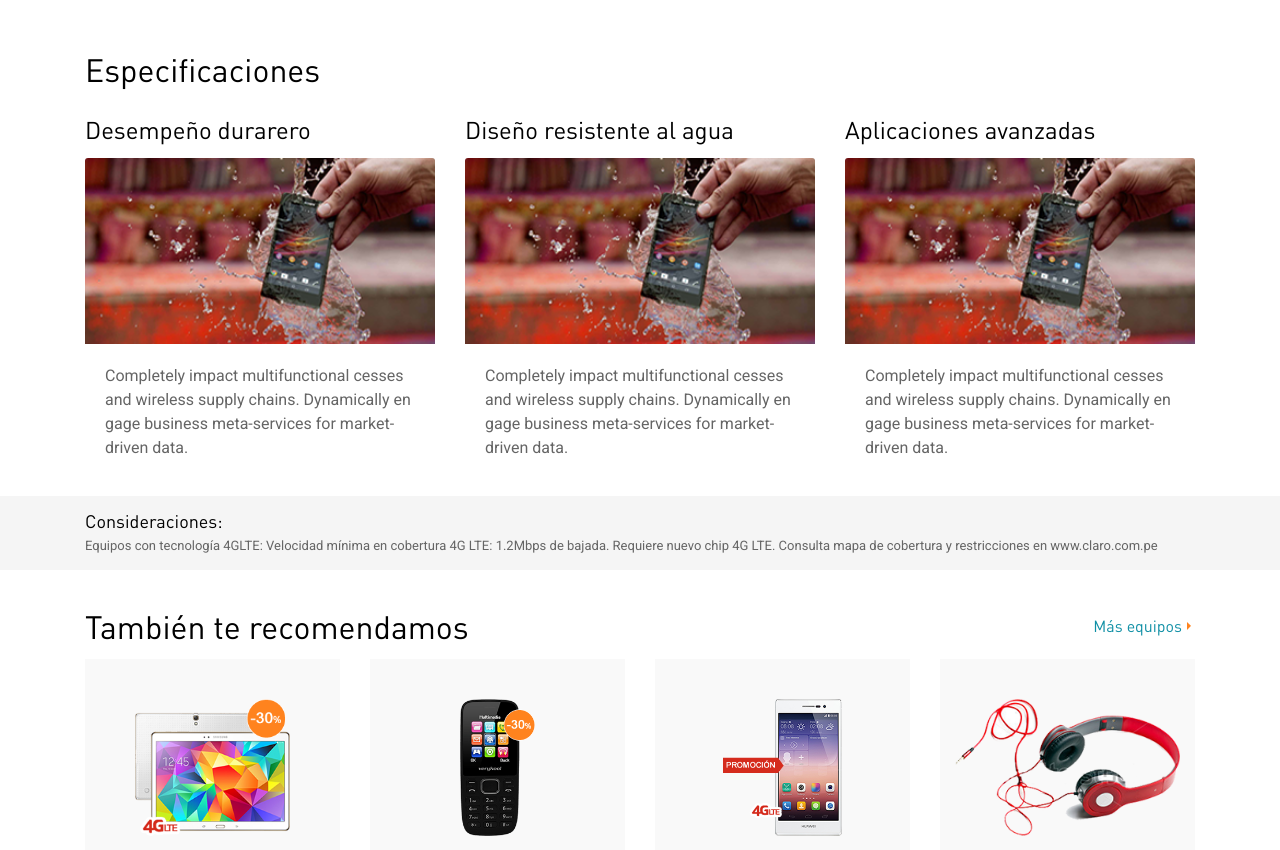
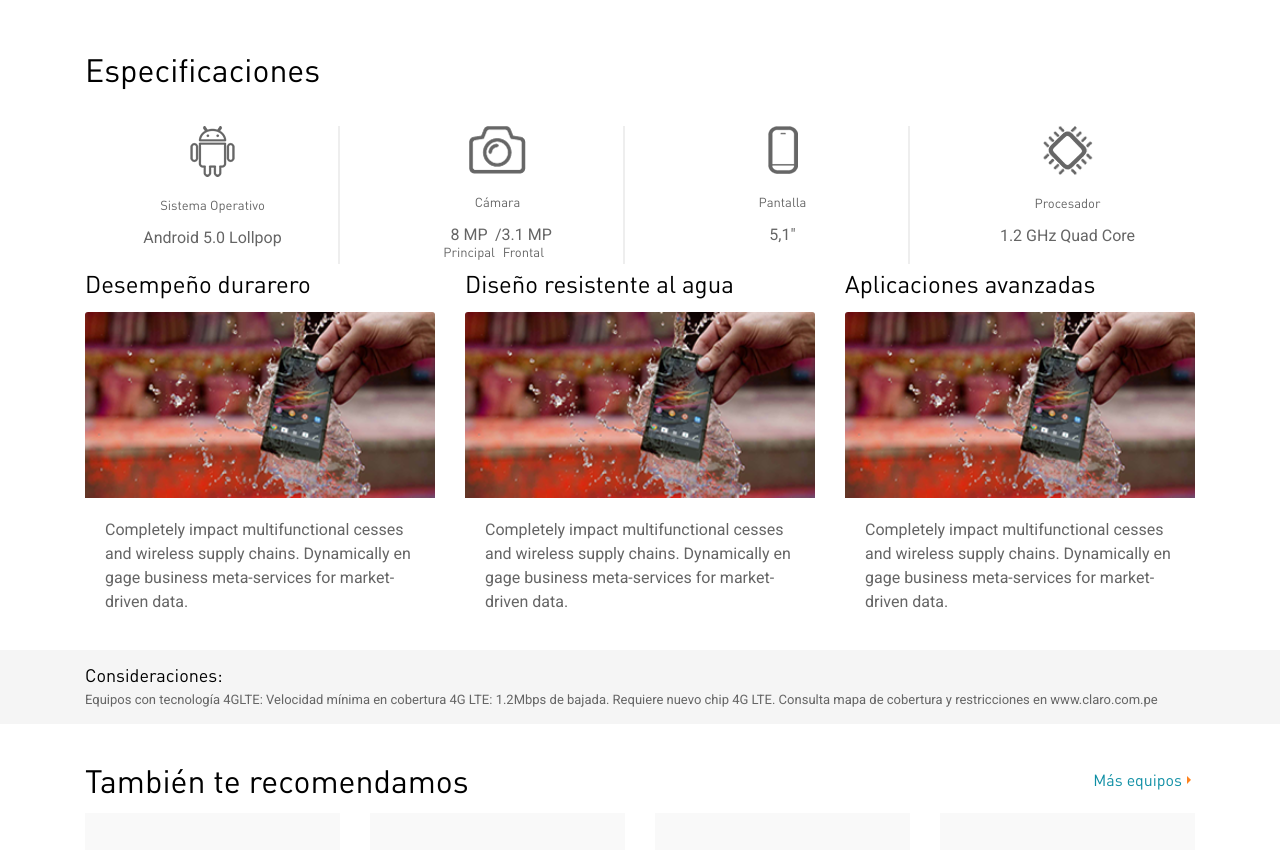
Before and after one commit to Marygaby1308/reto, a website: page index.html in a window 1280 px wide. Shown: the part 697-1547 px from the top of the page. Drawn offline with nearby package versions, Linux system fonts and the light colour scheme.

Commit message:
Estructura sección especificaciones

```diff
--- a/index.html
+++ b/index.html
@@ -266,6 +266,87 @@
       </section>
       <section class="container">
         <h2 class="section__title text-black mb-4">Especificaciones</h2>
+          <div class="row">
+        <div class="col-sm col-md py-2 card--sm">
+          <div class="card border-0 mb-3 h-100">
+            <img
+              src="./dist/static/img/sistema-operativo.png"
+              class="d-block mx-auto"
+              alt="sistema operativo"
+            />
+            <div class="card-body pb-0">
+              <p class="card__name text-center">
+               Sistema Operativo
+              </p>
+              <p class="card-text text-center">
+               Android 5.0 Lollpop
+              </p>
+            </div>
+          </div>
+        </div>
+        <div class="col-sm col-md py-2 card--sm">
+          <div class="card  border-0 h-100">
+            <img
+              src="./dist/static/img/camara.png"
+              class="d-block mx-auto"
+              alt="camara"
+            />
+            <div class="card-body pb-0">
+              <p class="card__name text-center">
+                Cámara
+              </p>
+                  <div class="d-flex justify-content-center">
+              <p class="card-text text-center mb-1">
+               8 MP
+               <br>
+              <small class="card__name text-center"> Principal</small>
+              </p>
+              <p class="card-text text-center mb-1">
+                /3.1 MP
+                <br>
+               <small class="card__name text-center"> Frontal</small>
+              </p>
+            </div>
+            </div>
+          </div>
+        </div>
+        <div class="col-sm col-md py-2 card--sm">
+          <div class="card border-0 h-100">
+            <img
+              src="./dist/static/img/pantalla.png"
+              class="d-block mx-auto"
+              alt="pantalla"
+            />
+            <div class="card-body pb-0">
+              <p class="card__name text-center">
+              Pantalla
+              </p>
+                   <p class="card-text text-center">
+                    5,1"
+                   </p>
+            </div>
+          </div>
+        </div>
+        <div class="col-sm col-md py-2 card--sm">
+          <div class="card border-0 h-100">
+            <img
+              src="./dist/static/img/procesador.png"
+              class="d-block mx-auto"
+              alt="procesador"
+            />
+            <div class="card-body pb-0">
+              <p class="card__name text-center">
+              Procesador
+              </p>
+                   <p class="card-text text-center">
+                  1.2 GHz Quad Core
+                   </p>
+            </div>
+          </div>
+        </div>
+        </div>
+      </section>
+      <section class="container">
         <div class="row">
           <div class="col-sm-12 col-md-6 col-lg">
             <div class="card border-0 mb-3">
--- a/src/scss/components/card/_card.scss
+++ b/src/scss/components/card/_card.scss
@@ -41,4 +41,40 @@
     color: $color-gray-300;
     font-family: $font-secondary;
   }
+  &--sm {
+    font-family: $font-secondary;
+    .card {
+      &:after {
+        content: "";
+        display: block;
+        width: 80%;
+        height: 2px;
+        background-color: $bg-gray-500;
+        margin: auto;
+        @media (min-width: 576px) {
+          width: 2px;
+          height: 100%;
+          position: absolute;
+          right: 0;
+          top: 0;
+        }
+      }
+    }
+    &:last-child {
+      .card {
+        &::after {
+          display: none;
+        }
+      }
+    }
+    .card__name {
+      font-size: 13px;
+      line-height: 16px;
+      color: $color-gray-400;
+      font-family: $font-secondary;
+    }
+    .card-text {
+      line-height: 17px;
+    }
+  }
 }
--- a/src/scss/variables/_colors.scss
+++ b/src/scss/variables/_colors.scss
@@ -5,6 +5,7 @@ $color-blue-ligth: #1f97ae;
 $color-link: #0f8fa5;
 $color-gray: #656565;
 $color-gray-300: #333333;
+$color-gray-400: #666666;
 
 /* Backgorunds colors */
 $bg-ligth: #f5f5f5;
@@ -12,5 +13,6 @@ $bg-gray-100: #f9f9f9;
 $bg-gray-200: #e8e8e8;
 $bg-gray-300: #cacaca;
 $bg-gray-400: #dddddd;
+$bg-gray-500: #eeeeee;
 
 $bg-btn-primary: #da262d;
```
Also changed, not shown: dist/static/css/styles.css.
